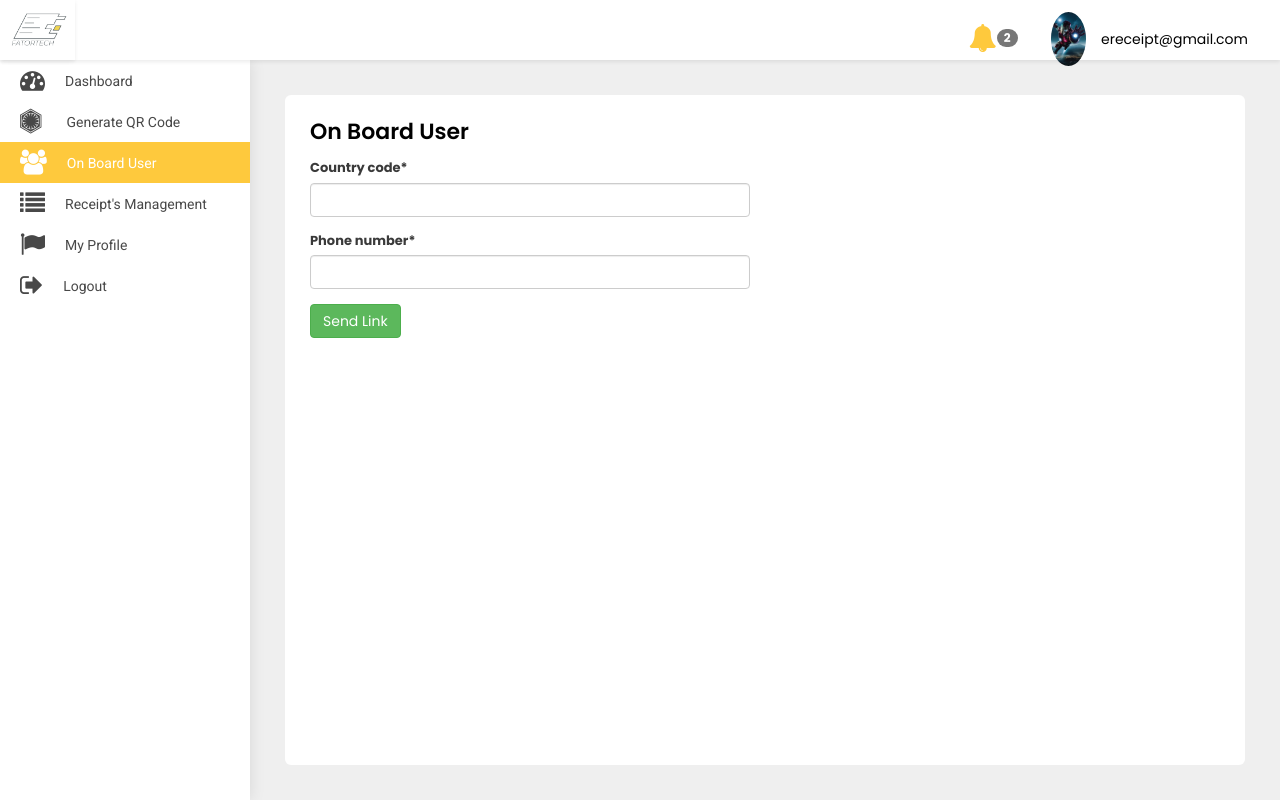
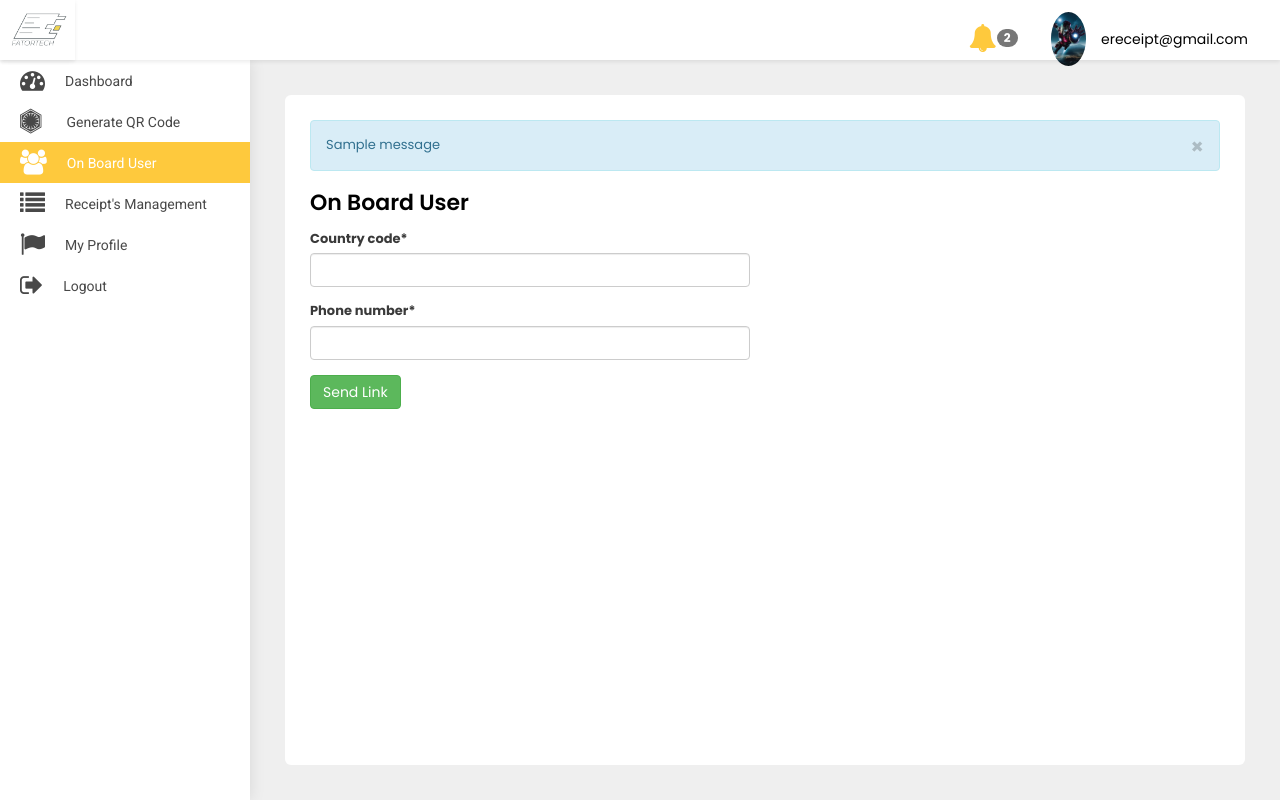
Before and after one commit to choudharyamit26/Sales-Slip, a Django app: page /merchant/on-board/ in a window 1280 px wide. Run offline with Django 3.2, Linux system fonts and the light colour scheme; a user stored in the database is signed in; data comes from the database, SQL or seed files in the repository; tables that the repository leaves empty hold one stand-in row (values such as "Sample post"); one stand-in notice (Sample message) is shown; some libraries are stand-ins or nearby versions.

Commit message:
Added close button in error message

```diff
--- a/merchant/templates/onboard.html
+++ b/merchant/templates/onboard.html
@@ -4,6 +4,16 @@
 <div class="WrapperArea">
     <div class="WrapperBox">
         <div class="Small-Wrapper">
+            {% if messages %}
+            {% for message in messages %}
+            <div class="alert alert-info" role="alert">
+                {{ message }}
+                <button type="button" class="close" data-dismiss="alert" aria-label="Close">
+                    <span aria-hidden="true">&times;</span>
+                </button>
+            </div>
+            {% endfor %}
+            {% endif %}
             <h4 class="Title">On Board User</h4>
             <div class="box-body">
                 <div class="row-12">
@@ -11,14 +21,20 @@
                         {% if form.errors %}
                         {% for field in form %}
                         {% for error in field.errors %}
-                        <div class="alert alert-danger">
+                        <div class="alert alert-danger" role="alert">
                             <strong>{{ error|escape }}</strong>
+                            <button type="button" class="close" data-dismiss="alert" aria-label="Close">
+                                <span aria-hidden="true">&times;</span>
+                            </button>
                         </div>
                         {% endfor %}
                         {% endfor %}
                         {% for error in form.non_field_errors %}
-                        <div class="alert alert-danger">
+                        <div class="alert alert-danger" role="alert">
                             <strong>{{ error|escape }}</strong>
+                            <button type="button" class="close" data-dismiss="alert" aria-label="Close">
+                                <span aria-hidden="true">&times;</span>
+                            </button>
                         </div>
                         {% endfor %}
                         {% endif %}
--- a/merchant/views.py
+++ b/merchant/views.py
@@ -596,13 +596,14 @@ class SendOnBoardMessage(LoginRequiredMixin, CreateView):
             else:
                 form = self.form_class(self.request.POST)
                 return render(self.request, 'onboard.html', {'form': form})
-        except:
+        except Exception as e:
             form = self.form_class(self.request.POST)
             if form.is_valid():
-                messages.info(self.request, 'Unable to send message')
+                messages.error(self.request, str(e))
                 return redirect(self.request.path_info)
             else:
                 form = self.form_class(self.request.POST)
+                messages.error(self.request, str(e))
                 return render(self.request, 'onboard.html', {'form': form})
             # if self.form_valid(self.request.POST):
             #     print('inside form valid')
```
Also changed, not shown: ereceipt/settings.py (+14 -14 lines).
